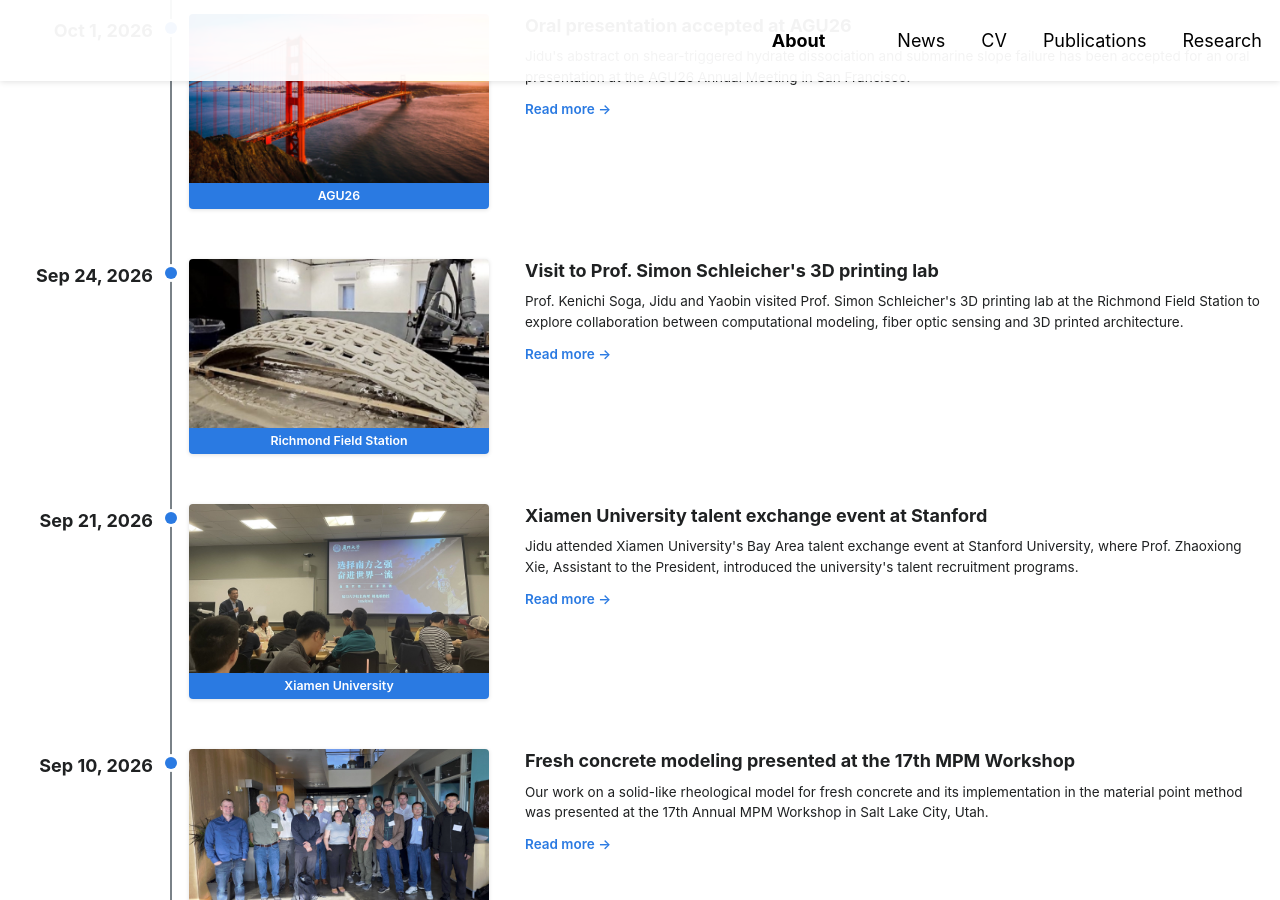
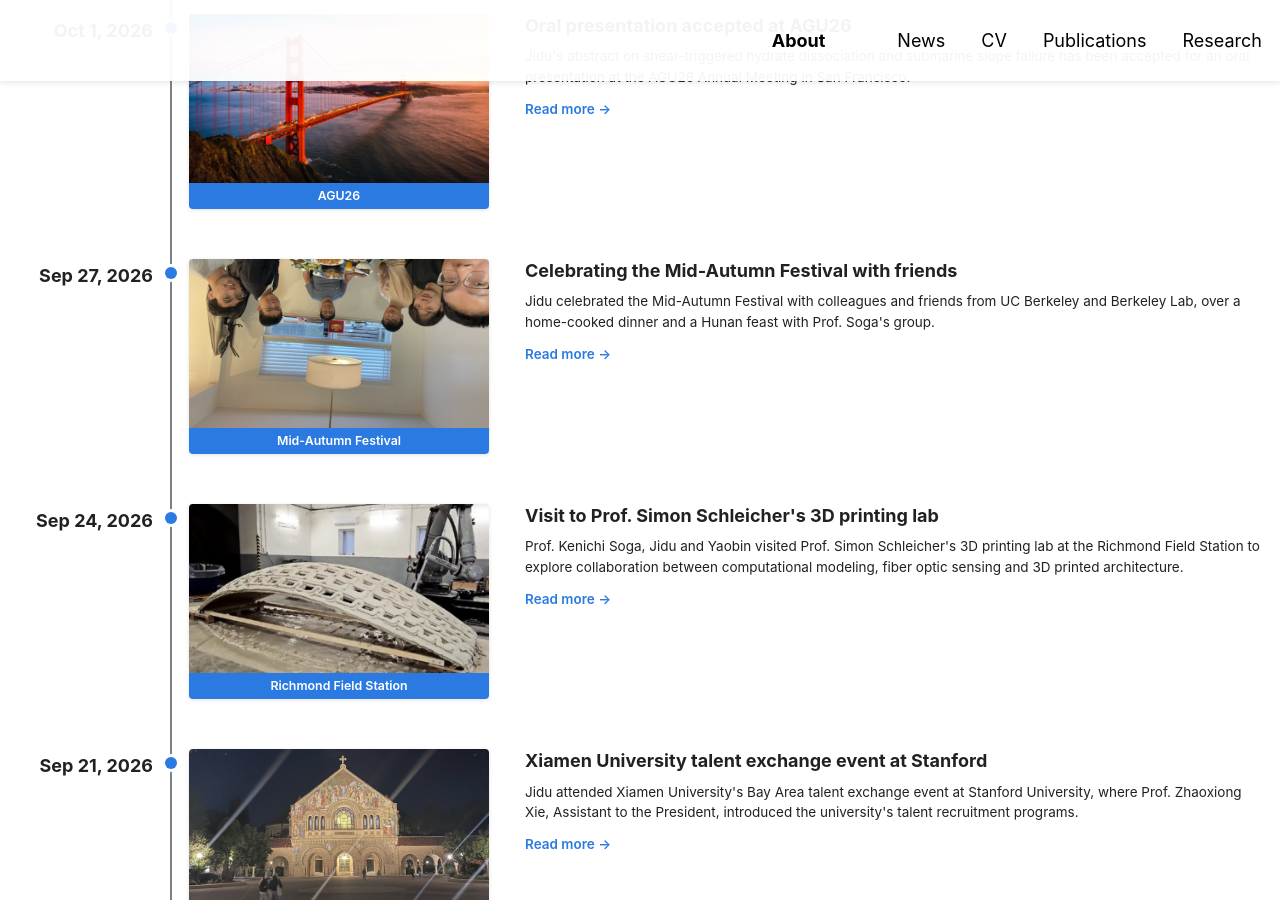
Before and after one commit to yujidu/yujidu.github.io, a Jekyll site: the page built from _pages/aboutme.md, in a window 1280 px wide and 900 px high, scrolled down 1267 px. Built offline with Jekyll 4.4.1, drawn with Linux system fonts in a browser that asks for light colours; some web fonts are replaced; some of the changed text lies outside the part shown.

Commit message:
News: Mid-Autumn Festival; swap Stanford event pictures
Co-Authored-By: Claude Opus 5.5 <noreply@anthropic.com>
Claude-Session: https://claude.ai/code/session_01CtadbDehUMWbEMdjGRSUo3

```diff
--- /dev/null
+++ b/_news/2026-09-mid-autumn-festival.md
@@ -0,0 +1,16 @@
+---
+title: Celebrating the Mid-Autumn Festival with friends
+date: '2026-09-27'
+image: /images/news/mid-autumn-2026-home.jpg
+label: Mid-Autumn Festival
+image_fit: cover
+summary: Jidu celebrated the Mid-Autumn Festival with colleagues and friends from UC Berkeley and Berkeley Lab, over a home-cooked dinner and a Hunan feast with Prof. Soga's group.
+---
+
+On 25 September 2026, the day of the Mid-Autumn Festival, Jidu celebrated with Chinese colleagues from Prof. Kenichi Soga's group over dinner at a Hunan restaurant in the Bay Area.
+
+Two days later, on 27 September, Jidu and Guanlong hosted a Mid-Autumn dinner at home for colleagues and friends from UC Berkeley and Lawrence Berkeley National Laboratory, including Tianyu, Qinxin and Weijie. Jidu and Guanlong each cooked their signature dishes for the occasion.
+
+Far from home, it was a great joy to share the festival, traditionally a time for family reunion, with such wonderful friends.
+
+![Mid-Autumn dinner with Prof. Soga's group](/images/news/mid-autumn-2026-restaurant.jpg)
```
Also changed, not shown: _news/2026-09-xiamen-university-talent-forum-stanford.md (+2 -2 lines), images/news/mid-autumn-2026-home.jpg (added), images/news/mid-autumn-2026-restaurant.jpg (added).
